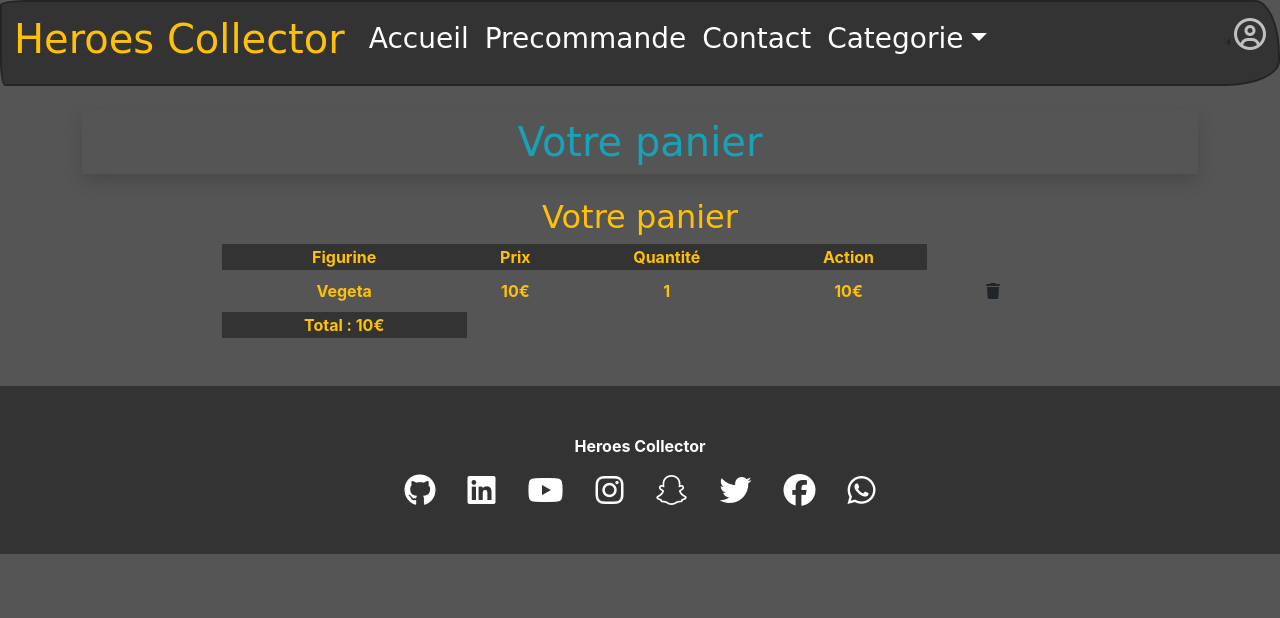
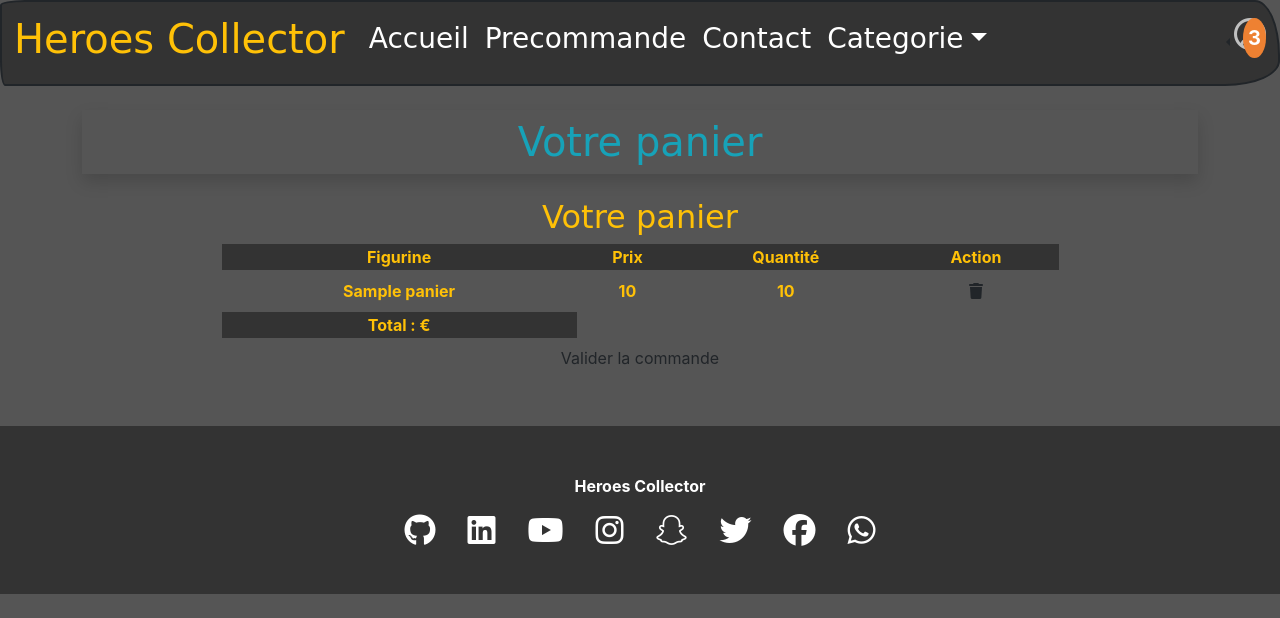
Before and after one commit to romain13500/rncp-figurine, a PHP site: template view/panier.view.php in a window 1280 px wide. Shown: the top 618 px of the page. Run offline with PHP 8.4, Linux system fonts and the light colour scheme; the template is opened without the code that fills it: most values are stand-ins (such as "Sample title", 1, 10 or a date in 2020); data that the repository does not hold is empty; some libraries are stand-ins or nearby versions; some web fonts are replaced.

Commit message:
boucle sur tableu panier
boucle sur tableau panier et redirection du boutton achat des card vers le panier (sans insertion)

```diff
--- a/css/style.css
+++ b/css/style.css
@@ -35,7 +35,7 @@ input:invalid {
 	left: -2px;
 	top: -2px;
 	background: linear-gradient(45deg, #eb8d0a, #eb8d0a, #eb8d0a,#eb8d0a, #eb8d0a, #eb8d0a,
-		#eb8d0a, #eb8d0a,#eb8d0a, #eb8d0a) !important;
+		#eb8d0a, #eb8d0a,#eb8d0a, #eb8d0a) ;
 	background-size: 400% !important;
 	width: calc(100% + 4px) !important;
 	height: calc(100% + 4px) !important;
@@ -77,3 +77,16 @@ div .dragonball{
     box-shadow: 5px 5px 5px 2px #dc8408 !important;
     transform: scale(1.1) !important;
 }
+
+#nbPanier{
+	background-color: #ee8132 !important;
+	color: white !important;
+	border-radius: 50% !important;
+	padding: 5px !important;
+	font-size: 20px !important;
+	font-weight: bold !important;
+	position: absolute !important;
+	top: 0 !important;
+	right: 0 !important;
+
+}
--- a/view/base.html.php
+++ b/view/base.html.php
@@ -59,7 +59,7 @@
                 ?>
                 <ul>
                 <li class="nav-item dropstart">
-                  <a class="nav-link dropdown-toggle" data-bs-toggle="dropdown" href="#" role="button" aria-haspopup="true" aria-expanded="false"><i class="fa-regular fa-circle-user fa-2x hover-zoom" style="color:silver"></i></a>
+                  <a class="nav-link dropdown-toggle" data-bs-toggle="dropdown" href="#" role="button" aria-haspopup="true" aria-expanded="false"><i class="fa-regular fa-circle-user fa-2x hover-zoom" style="color:silver"></i><span id="nbPanier">3</span></a>
                   <div class="dropdown-menu">
                 <p class ="fw-bold text-warning m-auto text-center"><a href="<?= URL ?>login"> Connectez vous </a></p>
                 </div>
--- a/view/dragonball.view.php
+++ b/view/dragonball.view.php
@@ -26,7 +26,7 @@
                             <div class="card-body">
                                 <h5 class="card-title"><?= $figurine->getName() ?></h5>
                                 <p class="card-text">Prix : <?= $figurine->getPrice() ?> euro</p>
-                                <a href="#" class="btn btn-primary">Acheter</a>
+                                <a href="<?= URL?>addPanier" class="btn btn-primary">Acheter</a>
                             </div>
                 </div>
                 <?php endforeach ?>
--- a/view/naruto.view.php
+++ b/view/naruto.view.php
@@ -24,7 +24,7 @@
                     <div class="card-body">
                         <h5 class="card-title"><?= $figurine->getName() ?></h5>
                         <p class="card-text">Prix : <?= $figurine->getPrice() ?> euro</p>
-                        <a href="#" class="btn btn-primary">Acheter</a>
+                        <a href="<?= URL?>addPanier" class="btn btn-primary">Acheter</a>
                     </div>
             </div>
            <?php endforeach ?>
--- a/view/onepiece.view.php
+++ b/view/onepiece.view.php
@@ -24,7 +24,7 @@
                     <div class="card-body">
                         <h5 class="card-title"><?= $figurine->getName() ?></h5>
                         <p class="card-text">Prix : <?= $figurine->getPrice() ?> euro</p>
-                        <a href="#" class="btn btn-primary">Acheter</a>
+                        <a href="<?= URL?>addPanier" class="btn btn-primary">Acheter</a>
                     </div>
             </div>
            <?php endforeach ?>
--- a/view/panier.view.php
+++ b/view/panier.view.php
@@ -7,6 +7,7 @@ ob_start()
 
 <section>
     <table class="w-75 m-auto">
+
             <tr>
                 <th class="bg-primary">Figurine</th>
                 <th class="bg-primary">Prix</th>
@@ -14,17 +15,18 @@ ob_start()
                 <th class="bg-primary">Action</th>
             </tr>
             <tr>
-            <td class="bg-secondary">Vegeta</td>
-            <td class="bg-secondary">10€</td>
-            <td class="bg-secondary">1</td>
-            <td class="bg-secondary">10€</td>
+                <?php foreach ($paniers as $panier) : ?>
+                <td class="bg-secondary"><?= $panier->getName() ?></td>
+                <td class="bg-secondary"><?= $panier->getPrice()?></td>
+                <td class="bg-secondary"><?= $panier->getQuantity()?></td>
                 <td class="bg-secondary"><button class="btn" type="submit"><i class="fa-solid fa-trash"></i></button></td>
             </tr>
+            <?php endforeach ?>
             <tr>
-            <th class="bg-primary justify-content-start">Total : 10€</th>
+                <th class="bg-primary justify-content-start">Total : €</th>
             </tr>
-
     </table>
+     <button class="btn" type="submit">Valider la commande</button>
 </section>
 
 
```
Also changed, not shown: controller/FigurineController.php (+10 -0 lines), controller/PanierController.php (added, +37 -0 lines), index.php (+14 -2 lines), modele/panier.php (+24 -2 lines), modele/panierManager.php (+36 -2 lines). Lines whose indentation alone changed are shown as unchanged.
